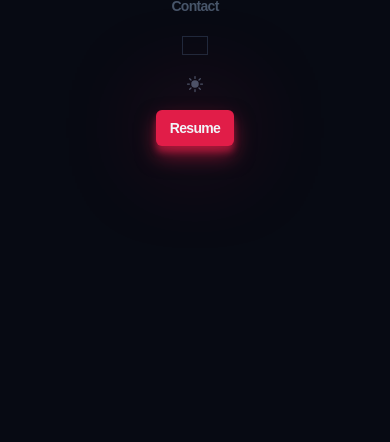
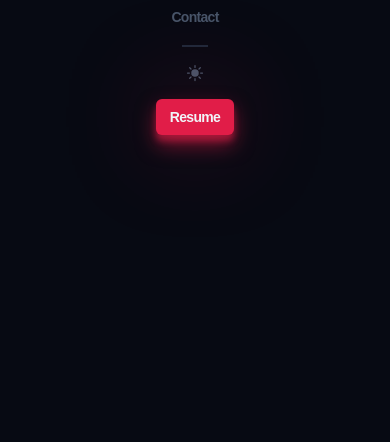
Before and after one commit to gregmjsco/portfolio, a website built with Vite: page index.html in a window 390 px wide. Both pictures are taken after a click on the button 369 px from the left and 45 px from the top of the page. Shown: the part 392-834 px from the top of the page. Built offline with nearby package versions, Linux system fonts and the light colour scheme; a web font is replaced by a local one.

Commit message:
Fix mobile menu toggle

```diff
--- a/index.html
+++ b/index.html
@@ -52,9 +52,7 @@
       <li>
         <a href="Contact" class="mobile-nav__link">Contact</a>
       </li>
-      <li>
-        <a class="mobile-nav__link-line" href=""></a>
-      </li>
+      <li class="mobile-nav__link-line"></li>
       <li>
         <button class="mobile-nav__sun">
           <svg xmlns="http://www.w3.org/2000/svg" viewBox="0 0 24 24" fill="currentColor">
--- a/src/main.js
+++ b/src/main.js
@@ -8,3 +8,7 @@ import '../styles/components/contact.css'
 import '../styles/components/footer.css'
 import '../styles/components/mobile-nav.css'
 import '../styles/utils.css';
+
+import mobileNav from './utils/mobile-nav';
+
+mobileNav()
--- /dev/null
+++ b/src/utils/mobile-nav.js
@@ -0,0 +1,29 @@
+const mobileNav = () => {
+    const headerBtn = document.querySelector('.header__bars');
+    const mobileNav = document.querySelector('.mobile-nav');
+    const mobileLinks = document.querySelectorAll('.mobile-nav__link');
+
+    let isMobileNavOpen = false;
+
+    headerBtn.addEventListener('click', () => {
+        isMobileNavOpen = !isMobileNavOpen;
+
+        if(isMobileNavOpen) {
+            mobileNav.style.display = 'flex';
+            document.body.style.overflowY = 'hidden';
+        } else {
+            mobileNav.style.display = 'none';
+            document.body.style.overflowY = 'auto';
+        }
+
+        mobileLinks.forEach(link => {
+            link.addEventListener('click', () => {
+                isMobileNavOpen = false;
+                mobileNav.style.display = 'none';
+                document.body.style.overflowY = 'auto';
+            })
+        })
+    });
+};
+
+export default mobileNav
--- a/styles/components/mobile-nav.css
+++ b/styles/components/mobile-nav.css
@@ -6,7 +6,7 @@
     width: 100%;
     height: 100%;
     background-color: var(--clr-dark);
-    display: flex;
+    display: none;
     justify-content: center;
     align-items: center;
     text-align: center;
@@ -37,7 +37,7 @@
 
 .mobile-nav__link-line {
     border: 1px solid var(--clr-slate800);
-    padding-right: 1.5rem;
+    padding-right: 1.5em;
 }
 
 .mobile-nav__sun {
```
